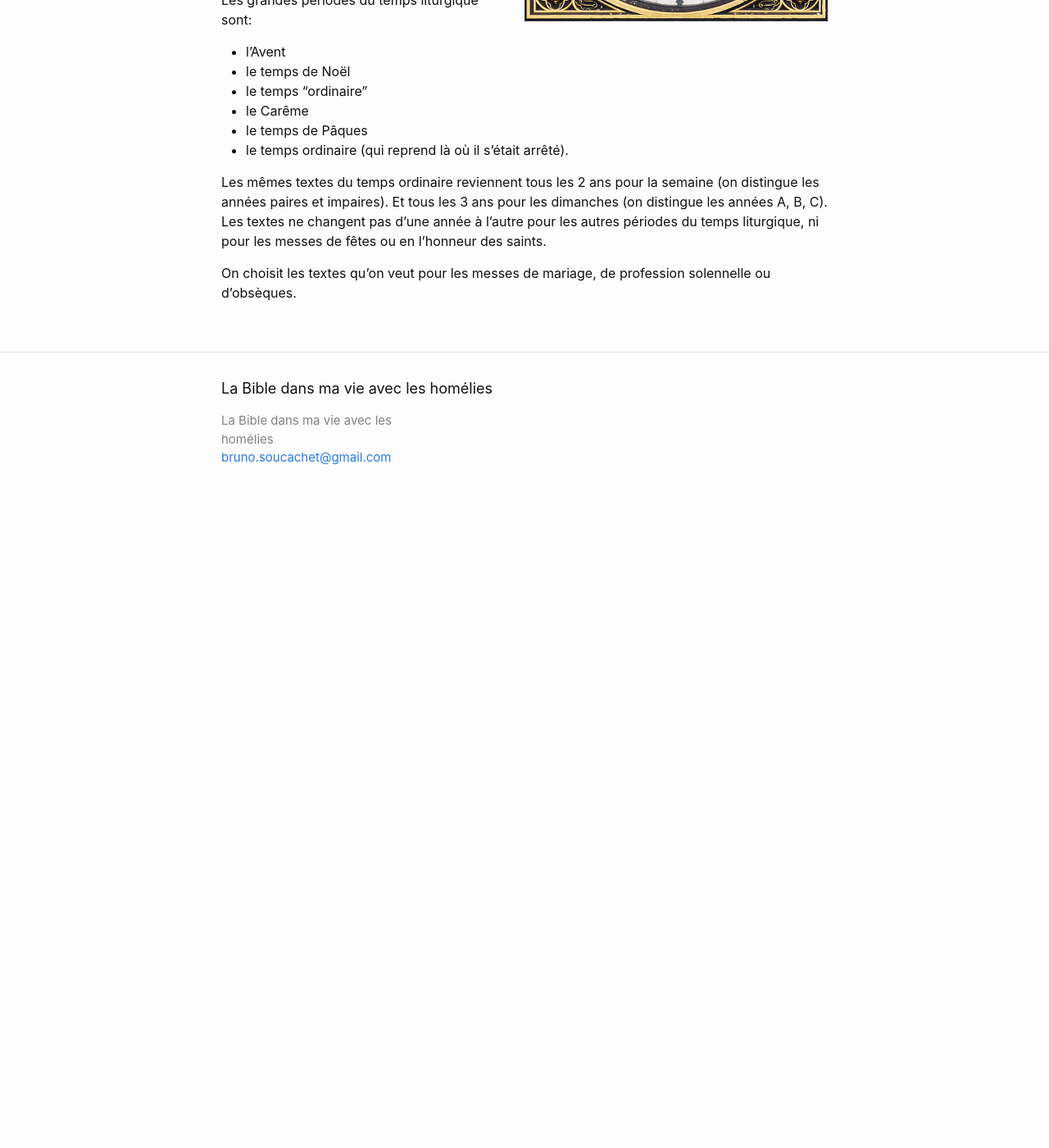
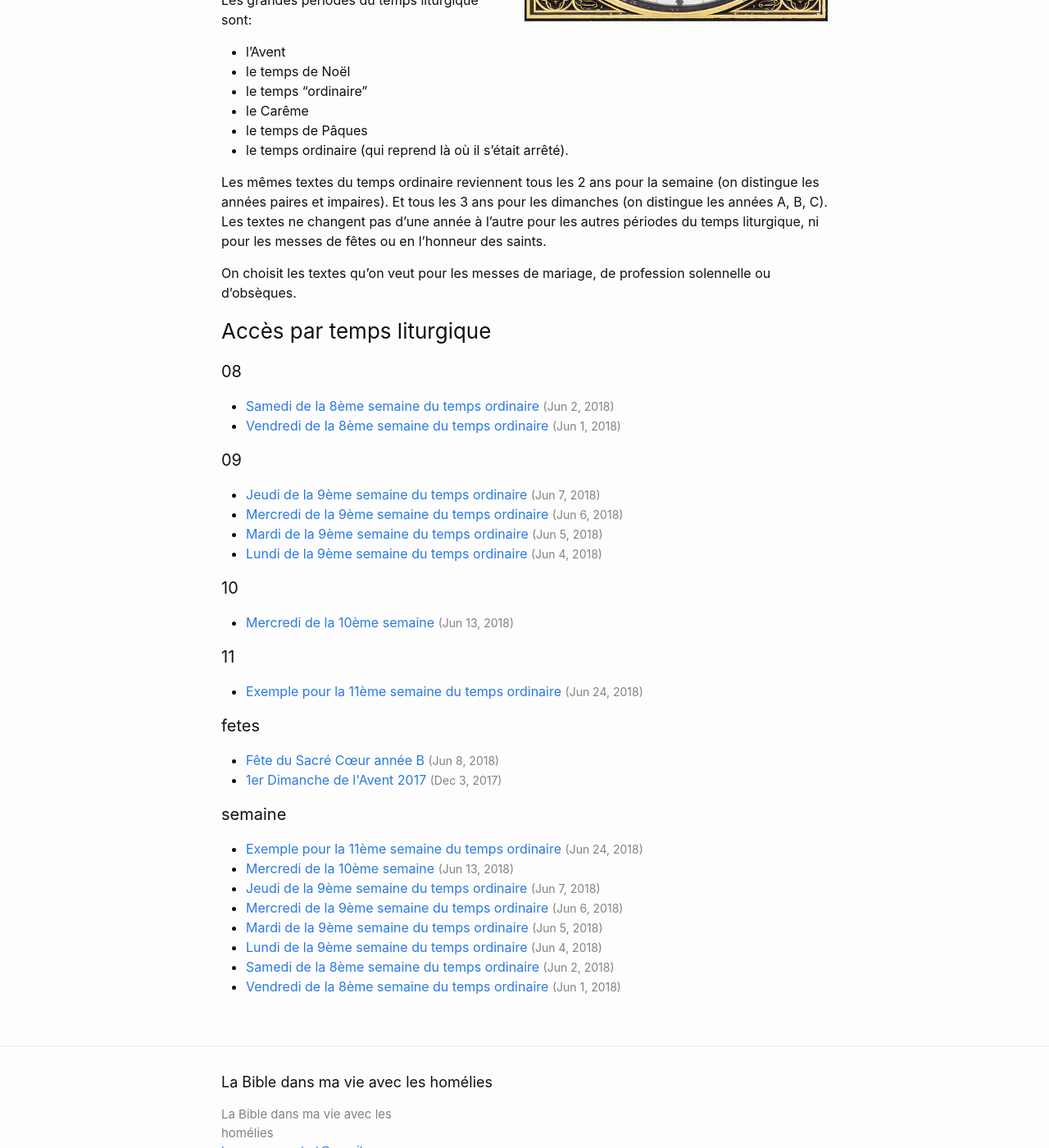
Before and after one commit to Bruno-Sou/mypages, a Jekyll site: the page built from menus/z1-ExtraitsBibliquesEtTempsLiturgique.md, in a window 1280 px wide and 1400 px high, scrolled down 672 px. Shown: the whole window at 82% size. Built offline with Jekyll 4.4.1, drawn with Linux system fonts in a browser that asks for light colours; before the commit the page ends 1302 px from its top, so only the background shows below that; some of the changed text lies outside the part shown.

Commit message:
changt des menus

```diff
--- a/_layouts/home.html
+++ b/_layouts/home.html
@@ -30,8 +30,9 @@ layout: default
       {%- endfor -%}
     </ul>
     <br/>
-    <a class="post-link" href= {{ "/plan/" | relative_url }}>Voir toutes les homélies ...</a>
+    <a class="post-link" href= {{ "/bible/" | relative_url }}>Voir tous les Livres de la Bible</a>
     <br/>
+    <a class="post-link" href= {{ "/temps_liturgique/" | relative_url }}>Calendrier et textes bibliques</a>
     <br/>
 
     <p class="rss-subscribe">subscribe <a href="{{ "/feed.xml" | relative_url }}">via RSS</a></p>
--- a/menus/z1-ExtraitsBibliquesEtTempsLiturgique.md
+++ b/menus/z1-ExtraitsBibliquesEtTempsLiturgique.md
@@ -33,3 +33,23 @@ Les textes ne changent pas d'une année à l'autre pour les autres périodes du
 ni pour les messes de fêtes ou en l'honneur des saints.
 
 On choisit les textes qu'on veut pour les messes de mariage, de profession solennelle ou d'obsèques.
+
+### Accès par temps liturgique
+
+{%- assign date_format = site.minima.date_format | default: "%b %-d, %Y" -%}
+
+{% assign cats = site.categories | sort %}
+
+{% for category in cats %}
+  <h4>{{ category[0] }}</h4>
+  <ul>
+    {% for post in category[1] %}
+    <li>
+      <a  href="{{ post.url | relative_url }}">
+        {{ post.title | escape }}
+      </a>
+      <span class="post-meta">({{ post.date | date: date_format }})</span>
+    </li>
+    {% endfor %}
+  </ul>
+{% endfor %}
```
Also changed, not shown: other parts of menus/z1-ExtraitsBibliquesEtTempsLiturgique.md (+1 -1 lines), menus/z2-bible.md (renamed from menus/z2-Plan.md, +2 -22 lines).
